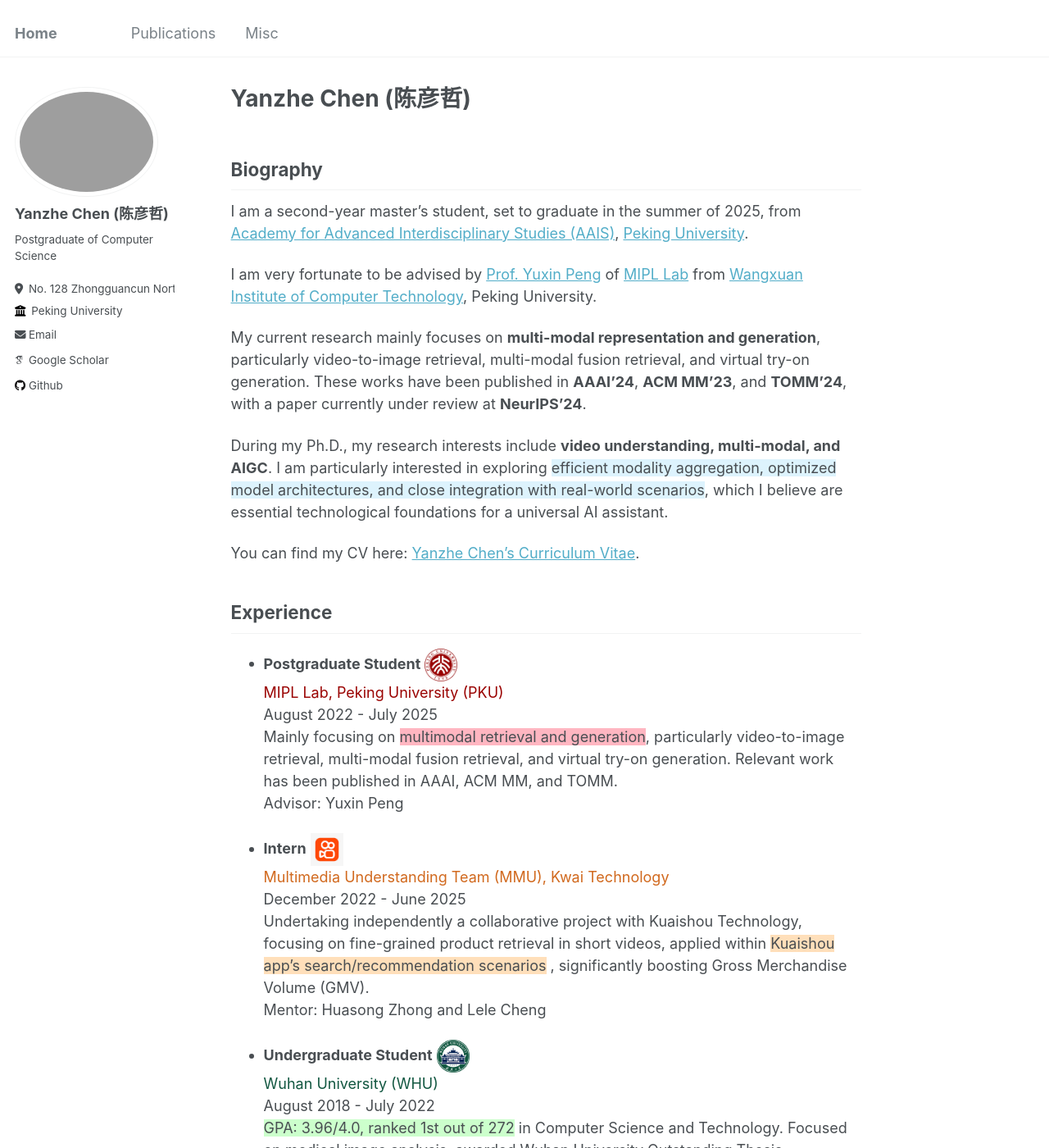
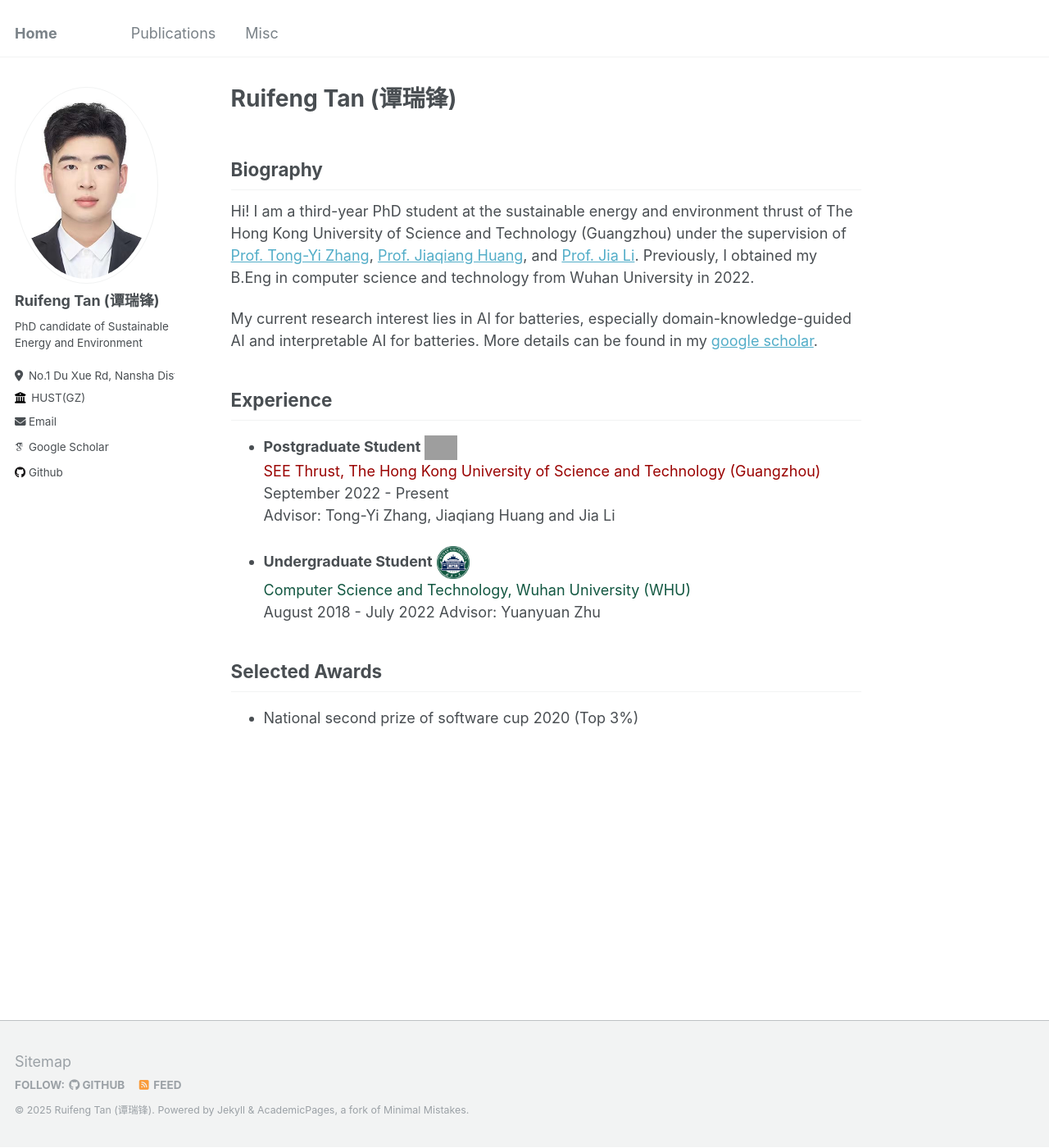
Before and after one commit to Ruifeng-Tan/Ruifeng-Tan.github.io, a Jekyll site: the page built from _pages/about.md, in a window 1280 px wide and 1400 px high. Shown: the whole window at 82% size. Built offline with Jekyll 4.4.1, drawn with Linux system fonts in a browser that asks for light colours; some web fonts are replaced; some of the changed text lies outside the part shown; grey boxes are pictures that could not be loaded.

Commit message:
first commit

```diff
--- a/_config.yml
+++ b/_config.yml
@@ -10,29 +10,29 @@
 locale                   : "en-US"
 title                    : "Home"
 title_separator          : "-"
-name                     : &name "Yanzhe Chen (陈彦哲)"
+name                     : &name "Ruifeng Tan (谭瑞锋)"
 description              : &description "personal description"
-url                      : https://chenanno.github.io # the base hostname & protocol for your site e.g. "https://mmistakes.github.io"
+url                      : https://Ruifeng-Tan.github.io # the base hostname & protocol for your site e.g. "https://mmistakes.github.io"
 baseurl                  : "" # the subpath of your site, e.g. "/blog"
-repository               : "ChenAnno/ChenAnno.github.io"
+repository               : "Ruifeng-Tan/Ruifeng-Tan.github.io"
 
 # Site Author - The following control what appear as part of the author content on the side bar.
 #               If a field is blank the icon and link will not appear, otherwise it will be shown.
 #               Additional customization can be done by editing /_includes/author-profile.html
 author:
   # Biographic information
-  avatar           : "self-zheng.png"
-  name             : "Yanzhe Chen (陈彦哲)"
+  avatar           : "prof_pic.jpg"
+  name             : "Ruifeng Tan (谭瑞锋)"
   pronouns         : # example: "she/her"
-  bio              : "Postgraduate of Computer Science"
-  location         : "No. 128 Zhongguancun North Street"
-  employer         : "Peking University"
+  bio              : "PhD candidate of Sustainable Energy and Environment"
+  location         : "No.1 Du Xue Rd, Nansha District, Guangzhou"
+  employer         : "HUST(GZ)"
   uri              : # URL
-  email            : "chenyanzhe@stu.pku.edu.cn"
+  email            : "rtan474@connect.hkust-gz.edu.cn"
 
   # Academic websites
   arxiv            : # URL - Update with the correct link to your profile
-  googlescholar    : "https://scholar.google.com.hk/citations?user=9lIMS-EAAAAJ&hl=zh-CN"
+  googlescholar    : "https://scholar.google.com/citations?user=XAGG2pIAAAAJ&hl=zh-CN"
   impactstory      : # URL
   orcid            : # "http://orcid.org/yourorcidurl"
   semantic         : # URL
@@ -43,7 +43,7 @@
   bitbucket        : # Username - Update with your username on the site
   codepen          : # Username
   dribbble         : # Username
-  github           : "ChenAnno"
+  github           : "Ruifeng-Tan"
   kaggle           : # Username
   stackoverflow    : # User number or user number and name (i.e., use "1" or "1/jeff-atwood")
 
--- a/_pages/about.md
+++ b/_pages/about.md
@@ -1,6 +1,6 @@
 ---
 permalink: /
-title: "Yanzhe Chen (陈彦哲)"
+title: "Ruifeng Tan (谭瑞锋)"
 author_profile: true
 redirect_from:
   - /about/
@@ -9,41 +9,24 @@
 
 ## Biography
 
-I am a second-year master's student, set to graduate in the summer of 2025, from [Academy for Advanced Interdisciplinary Studies (AAIS)](http://www.aais.pku.edu.cn/), [Peking University](https://www.pku.edu.cn/).
+Hi! I am a third-year PhD student at the sustainable energy and environment thrust of The Hong Kong University of Science and Technology (Guangzhou) under the supervision of [Prof. Tong-Yi Zhang](https://facultyprofiles.hkust-gz.edu.cn/faculty-personal-page/ZHANG-Tongyi/mezhangt), [Prof. Jiaqiang Huang](https://seejhuang.people.ust.hk/), and [Prof. Jia Li](https://sites.google.com/view/lijia). Previously, I obtained my B.Eng in computer science and technology from Wuhan University in 2022.
 
-I am very fortunate to be advised by [Prof. Yuxin Peng](http://39.108.48.32/mipl/pengyuxin/) of [MIPL Lab](http://39.108.48.32/mipl/home/) from [Wangxuan Institute of Computer Technology](https://www.wict.pku.edu.cn/), Peking University.
-
-My current research mainly focuses on **multi-modal representation and generation**, particularly video-to-image retrieval, multi-modal fusion retrieval, and virtual try-on generation. These works have been published in **AAAI'24**, **ACM MM'23**, and **TOMM'24**, with a paper currently under review at **NeurIPS'24**.
-
-During my Ph.D., my research interests include **video understanding, multi-modal, and AIGC**. I am particularly interested in exploring <span style="background-color: rgb(221, 243, 253);">efficient modality aggregation, optimized model architectures, and close integration with real-world scenarios</span>, which I believe are essential technological foundations for a universal AI assistant.
-
-You can find my CV here: [Yanzhe Chen's Curriculum Vitae](../assets/1_CV_YanzheChen.pdf).
-
-<!-- [Email](mailto:chenyanzhe@stu.pku.edu.cn) / [Github](https://github.com/ChenAnno) / [Wechat](../images/wechat.png) -->
-
-
+My current research interest lies in AI for batteries, especially domain-knowledge-guided AI and interpretable AI for batteries. More details can be found in my [google scholar](https://scholar.google.com/citations?hl=zh-CN&view_op=list_works&gmla=AC6lMd8PIH28jI9lFlL_C9WwIrKkPBVFLJ4Q4yxwypYTF9x3S1TySXmdp1jXnovKUUB0Hef-DqMoRood9idOPGrsI-ZUPl0&user=XAGG2pIAAAAJ).
 
 
 
 ## Experience
 
-- **Postgraduate Student**  <img src="../images/PKU.png" alt="PKU Logo" width="40" style="vertical-align: middle;"/>
-  <span style="color: rgb(154, 3, 2);"> MIPL Lab, Peking University (PKU) </span>
-  August 2022 - July 2025
-  Mainly focusing on <span style="background-color: rgb(255, 182, 193);">multimodal retrieval and generation</span>, particularly video-to-image retrieval, multi-modal fusion retrieval, and virtual try-on generation. Relevant work has been published in AAAI, ACM MM, and TOMM.
-  Advisor: Yuxin Peng
+- **Postgraduate Student**  <img src="../images/HUSTGZ.png" alt="PKU Logo" width="40" style="vertical-align: middle;"/>
+  <span style="color: rgb(154, 3, 2);"> SEE Thrust, The Hong Kong University of Science and Technology (Guangzhou) </span>
+  September 2022 - Present
+  Advisor: Tong-Yi Zhang, Jiaqiang Huang and Jia Li
 
-- **Intern**  <img src="../images/kwai.png" alt="Kwai Logo" width="40" style="vertical-align: middle;"/>
-  <span style="color: rgb(209, 105, 30);"> Multimedia Understanding Team (MMU), Kwai Technology </span>
-  December 2022 - June 2025
-  Undertaking independently a collaborative project with Kuaishou Technology, focusing on fine-grained product retrieval in short videos, applied within <span style="background-color: rgb(255, 223, 186);">Kuaishou app's search/recommendation scenarios</span> , significantly boosting Gross Merchandise Volume (GMV).
-  Mentor: Huasong Zhong and Lele Cheng
 
 - **Undergraduate Student**  <img src="../images/WHU.png" alt="WHU Logo" width="40" style="vertical-align: middle;"/>
-  <span style="color: rgb(18, 87, 65);"> Wuhan University (WHU) </span>
+  <span style="color: rgb(18, 87, 65);"> Computer Science and Technology, Wuhan University (WHU) </span>
   August 2018 - July 2022
-  <span style="background-color: rgb(204, 255, 204);">GPA: 3.96/4.0, ranked 1st out of 272</span> in Computer Science and Technology. Focused on medical image analysis, awarded Wuhan University Outstanding Thesis.
-  Advisor: Dengyi Zhang
+  Advisor: Yuanyuan Zhu
 
 
 
@@ -51,8 +34,4 @@
 
 ## Selected Awards
 
-- China National Scholarship, 2020
-
-- Champion of the Disaster Scene Description and Indexing Task at TREC 2022
-
-- Wuhan University Outstanding Thesis and Wuhan University Outstanding Graduate honors, 2022
+- National second prize of software cup 2020 (Top 3%)
```
Also changed, not shown: _publications/AAAI2024.md (deleted, +0 -12 lines), _publications/IJCNN2022.md (added, +7 -0 lines), _publications/MM2023.md (deleted, +0 -11 lines), _publications/TOMM2024.md (deleted, +0 -14 lines), images/HKUSTGZ.png (added), images/PKU.png (deleted), images/prof_pic.jpg (added), images/profile.png (deleted), images/self-annochen.png (deleted), images/self-cyz.png (deleted), images/self.jpg (deleted), images/self.png (deleted), 1 other file.
